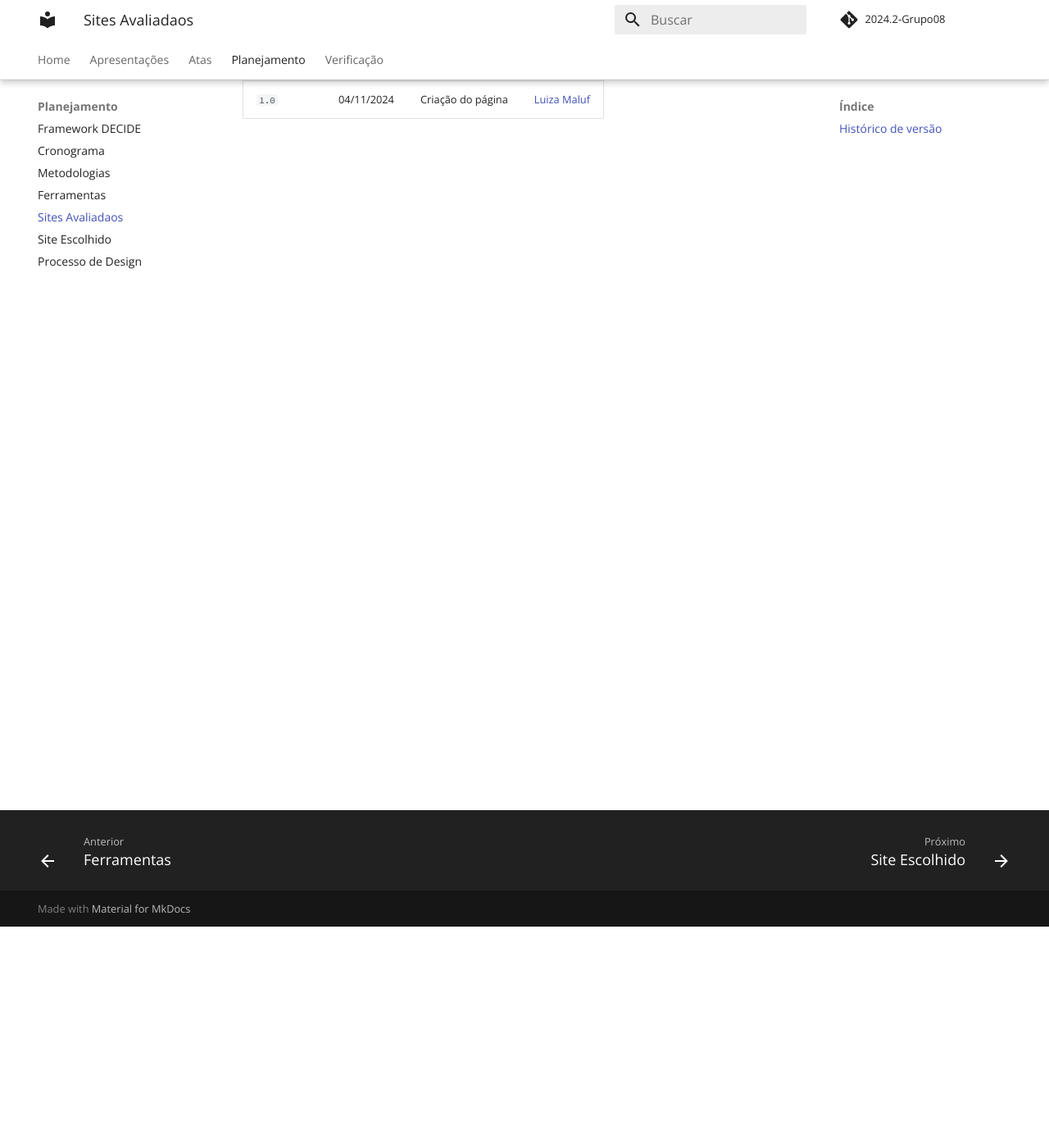
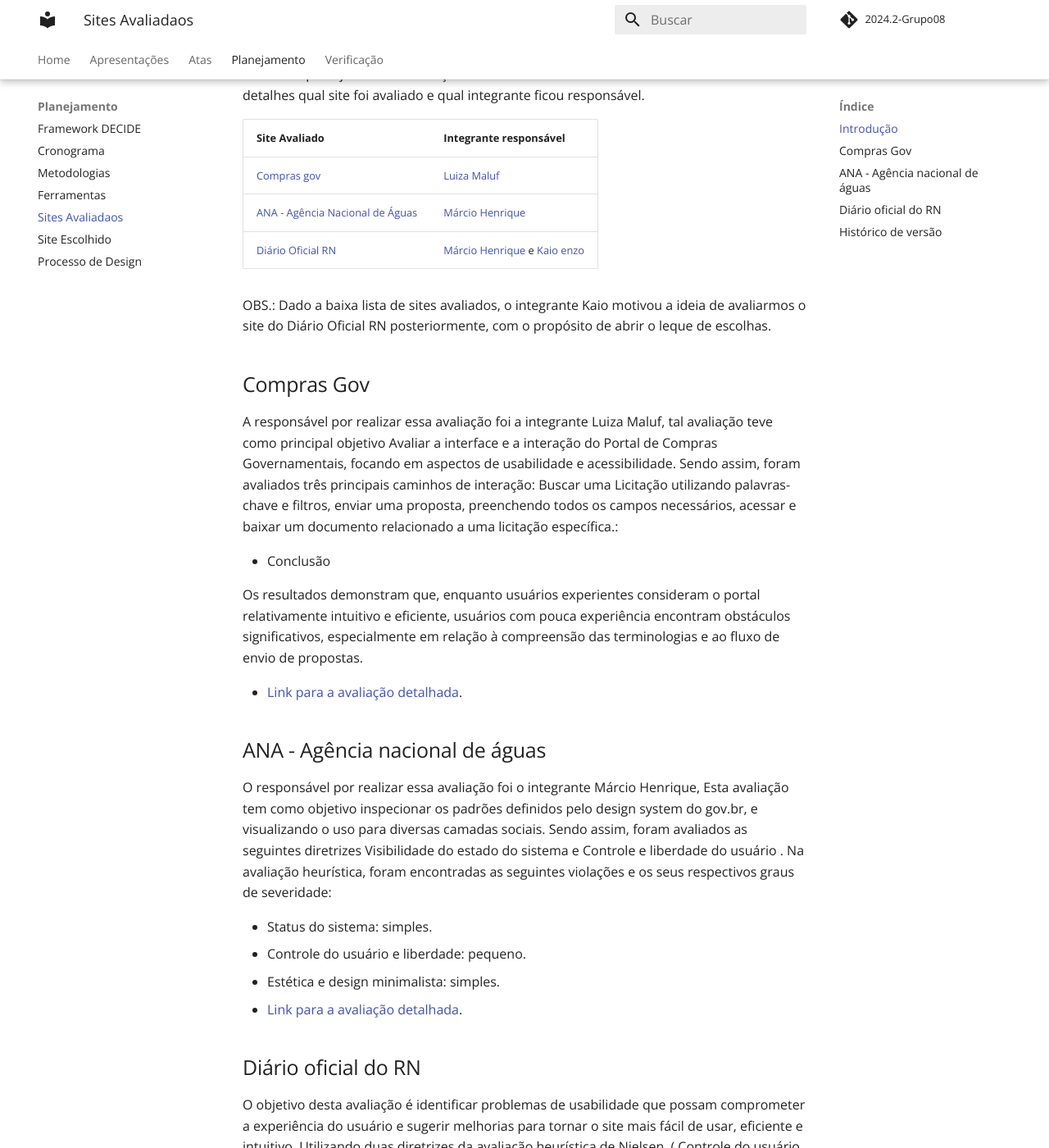
Before and after one commit to Interacao-Humano-Computador/2024.2-PortalDETRAN-DF, an MkDocs documentation site: the page built from docs/planejamento/sitesAvaliados.md, in a window 1280 px wide and 1400 px high, scrolled down 270 px. Shown: the whole window at 82% size. Built offline with MkDocs 1.6.1 and Material for MkDocs 9.7.7, drawn with Linux system fonts in a browser that asks for light colours; comment, search, counter and statistics services are not loaded; some of the changed text lies outside the part shown.

Commit message:
Ata e sites avaliados

```diff
--- a/docs/planejamento/sitesAvaliados.md
+++ b/docs/planejamento/sitesAvaliados.md
@@ -1,5 +1,49 @@
+# Sites Avaliados
+
+## Introdução
+
+Baseado nos métodos de avaliação heurística e teste de usabilidade, dois dos integrantes realizou o planejamento e execução utilizando o framework DECIDE. A Tabela 1 mostra em detalhes qual site foi avaliado e qual integrante ficou responsável.
+
+| Site Avaliado | Integrante responsável |
+|---|---|
+|[Compras gov](https://www.gov.br/compras/pt-br)|[Luiza Maluf](https://github.com/LuizaMaluf) |
+|[ANA - Agência Nacional de Águas](https://www.gov.br/ana/pt-br)|[Márcio Henrique](https://github.com/DeM4rcio)|
+|[Diário Oficial RN](https://www.diariooficial.rn.gov.br/dei/dorn3/)|[Márcio Henrique](https://github.com/DeM4rcio) e [Kaio enzo](https://github.com/kaioenzo)|
+
+OBS.: Dado a baixa lista de sites avaliados, o integrante Kaio motivou a ideia de avaliarmos o site do Diário Oficial RN posteriormente, com o propósito de abrir o leque de escolhas.
+
+## Compras Gov
+
+A responsável por realizar essa avaliação foi a integrante Luiza Maluf, tal avaliação teve como principal objetivo Avaliar a interface e a interação do Portal de Compras Governamentais, focando em aspectos de usabilidade e acessibilidade. Sendo assim, foram avaliados três principais caminhos de interação: Buscar uma Licitação utilizando palavras-chave e filtros, enviar uma proposta, preenchendo todos os campos necessários, acessar e baixar um documento relacionado a uma licitação específica.:
+
+* Conclusão
+
+Os resultados demonstram que, enquanto usuários experientes consideram o portal relativamente
+intuitivo e eficiente, usuários com pouca experiência encontram obstáculos
+significativos, especialmente em relação à compreensão das terminologias e ao fluxo
+de envio de propostas.
+
+* [Link para a avaliação detalhada](./avaliacoes/portalcompras.pdf).
+
+##  ANA - Agência nacional de águas
+
+O responsável por realizar essa avaliação foi o integrante Márcio Henrique, Esta avaliação tem como objetivo inspecionar os padrões definidos pelo design system do gov.br, e visualizando o uso para diversas camadas sociais. Sendo assim, foram avaliados as seguintes diretrizes Visibilidade do estado do sistema e Controle e liberdade do usuário . Na avaliação heurística, foram encontradas as seguintes violações e os seus respectivos graus de severidade:
+
+*    Status do sistema: simples.
+*    Controle do usuário e liberdade: pequeno.
+*    Estética e design minimalista: simples.
+*    [Link para a avaliação detalhada](avaliacoes/portalana.pdf).
 
 
+## Diário oficial do RN
+
+O objetivo desta avaliação é identificar problemas de usabilidade que possam comprometer a experiência do usuário e sugerir melhorias para tornar o site mais fácil de usar, eficiente e intuitivo. Utilizando duas diretrizes da avaliação heurística de Nielsen, ( Controle do usuário e liberdade e Prevenção de erros)
+
+*    Status do sistema: simples.
+*    Controle do usuário e liberdade: grave.
+*    prevenção de erros: Médio.
+*    Estética e design minimalista: simples.
+*    [Link para a avaliação detalhada](./avaliacoes/diariorn.pdf).
 
 
 
@@ -16,3 +60,4 @@
 | Versão |    Data    |      Descrição      |             Autor(es)                        |
 |--------|------------|---------------------|----------------------------------------------|
 | `1.0`  | 04/11/2024 | Criação do página | [Luiza Maluf](https://github.com/LuizaMaluf) |
+| `1.0`  | 06/11/2024 | inserção de sites avaliados | [Márcio Henrique](https://github.com/DeM4rcio) |
--- a/mkdocs.yml
+++ b/mkdocs.yml
@@ -10,6 +10,7 @@
     - Apresentação 1: apresent/01.md
   - Atas:
     - Ata 01: atas/01.md
+    - Ata 02: atas/02.md
   - Planejamento:
     - Framework DECIDE: planejamento/decide.md
     - Cronograma: planejamento/cronograma.md
```
Also changed, not shown: docs/atas/02.md (added, +38 -0 lines), 3 other files.
